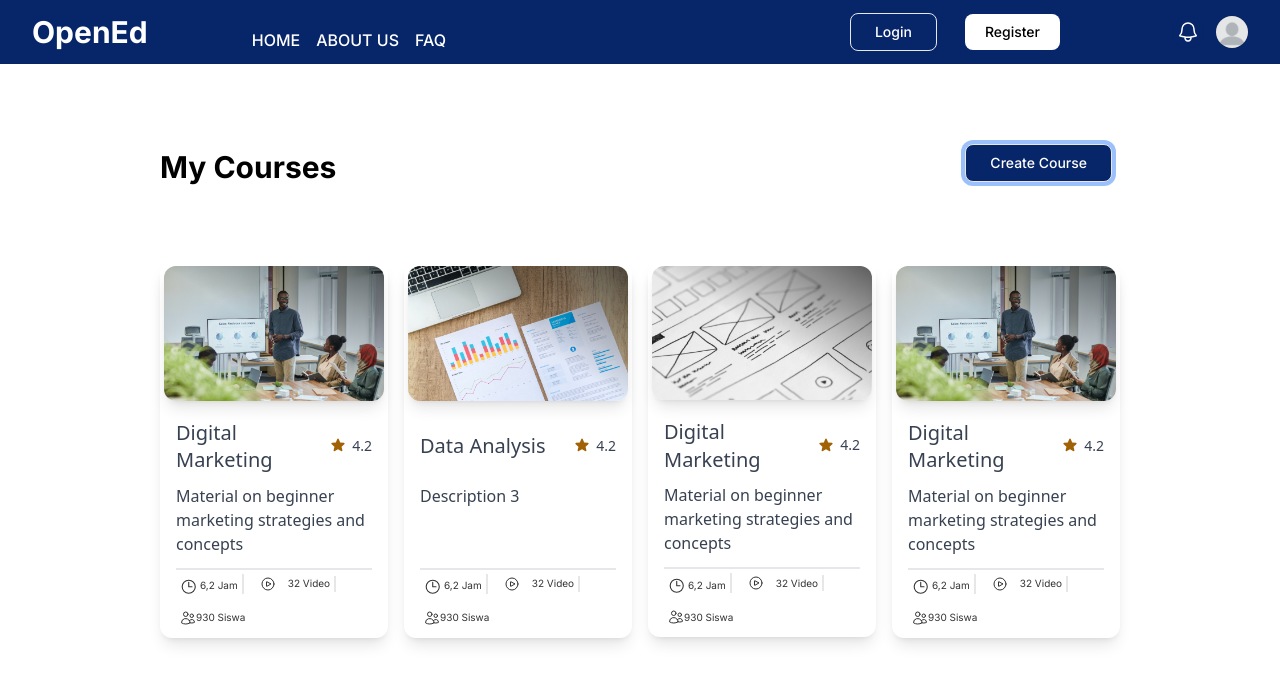
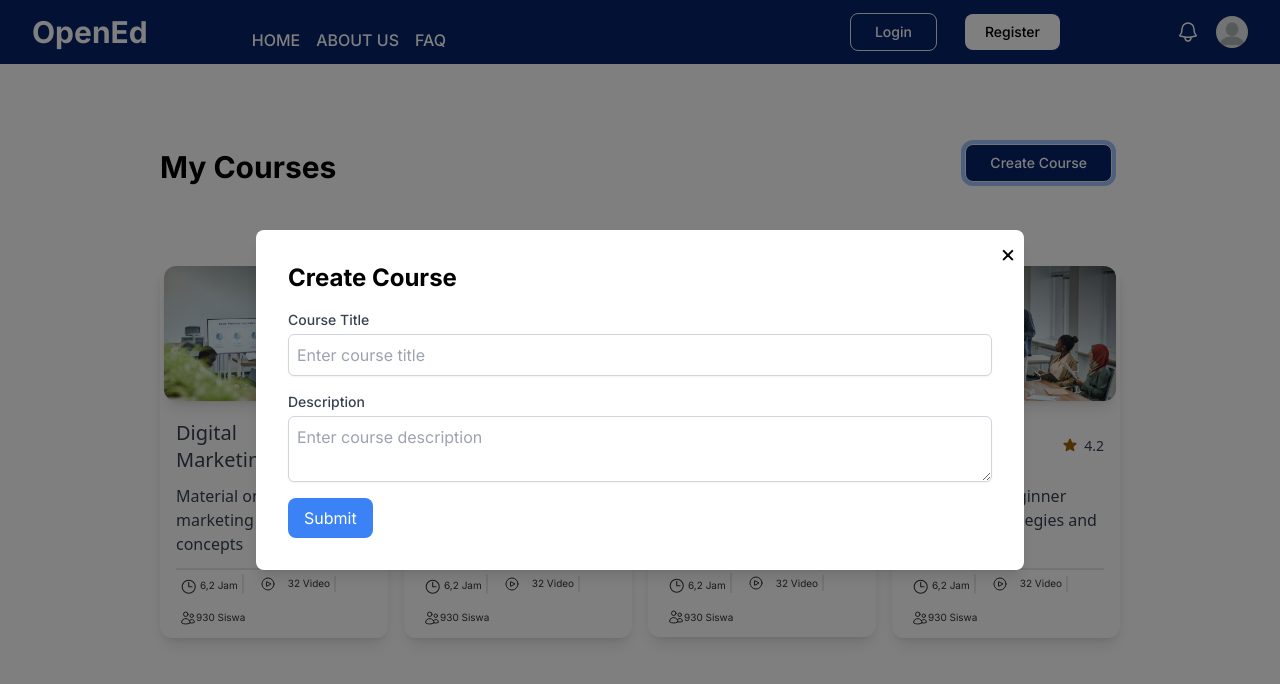
Before and after one commit to Xanvia/MOOC-IT-Center-UOP, a Next.js app in the folder frontend/: page /courses in a window 1280 px wide. Both pictures are taken after a click on the button "Create Course". Shown: the top 684 px of the page. Built offline with nearby package versions, Linux system fonts and the light colour scheme; no server answers.

Commit message:
add CreateCourseModal to course page

```diff
--- a/frontend/src/app/(public)/courses/page.tsx
+++ b/frontend/src/app/(public)/courses/page.tsx
@@ -1,28 +1,35 @@
 "use client";
 import SecondaryButton from "@/components/Buttons/SecondaryButton";
 import CourseCard from "@/components/Course/CourseCard/CourseCard";
-import React from "react";
+import React, { useState } from "react";
+import Modal from "@/components/CreateCourseModal/CreateCourseModal";
+import CreateCourseModal from "@/components/CreateCourseModal/CreateCourseModal";
 
 const course2 = "/images/course2.png";
 const course3 = "/images/course3.png";
 const course5 = "/images/course5.png";
 
 export default function Courses() {
+  const [isModalOpen, setIsModalOpen] = useState(false);
+
+  const toggleModal = () => {
+    setIsModalOpen(!isModalOpen);
+  };
+
   return (
     <>
       <div className="container mx-auto px-4 mt-20">
         <div className="mx-36 flex justify-between items-center mb-8">
           <h1 className="text-3xl font-bold">My Courses</h1>
-          <SecondaryButton onClick={() => {}} text="Create Course" />
+          <SecondaryButton onClick={toggleModal} text="Create Course" />
         </div>
 
-        <div className="grid grid-cols-1 py-10 ml-12 sm:grid-cols-2 xl:grid-cols-4 lg:grid-cols-3 justify-center items-center mx-10 sm:mx-36 lg:mx-36 gap-4  lg:gap-4 2xl:gap-10">
+        <div className="grid grid-cols-1 py-10 ml-12 sm:grid-cols-2 xl:grid-cols-4 lg:grid-cols-3 justify-center items-center mx-10 sm:mx-36 lg:mx-36 gap-4 lg:gap-4 2xl:gap-10">
           <CourseCard
             title="Digital Marketing"
             description="Material on beginner marketing strategies and concepts"
             image={course2}
           />
-
           <CourseCard
             title="Data Analysis"
             description="Description 3"
@@ -40,6 +47,34 @@ export default function Courses() {
           />
         </div>
       </div>
+
+      <CreateCourseModal isOpen={isModalOpen} onClose={toggleModal}>
+        <h2 className="text-2xl font-bold mb-4">Create Course</h2>
+        <form>
+          {/* Your form fields go here */}
+          <div className="mb-4">
+            <label className="block text-sm font-medium text-gray-700">Course Title</label>
+            <input
+              type="text"
+              className="mt-1 block w-full border border-gray-300 rounded-md shadow-sm p-2"
+              placeholder="Enter course title"
+            />
+          </div>
+          <div className="mb-4">
+            <label className="block text-sm font-medium text-gray-700">Description</label>
+            <textarea
+              className="mt-1 block w-full border border-gray-300 rounded-md shadow-sm p-2"
+              placeholder="Enter course description"
+            ></textarea>
+          </div>
+          <button
+            type="submit"
+            className="bg-blue-500 text-white px-4 py-2 rounded-lg"
+          >
+            Submit
+          </button>
+        </form>
+      </CreateCourseModal>
     </>
   );
 }
--- /dev/null
+++ b/frontend/src/components/CreateCourseModal/CreateCourseModal.tsx
@@ -0,0 +1,24 @@
+import React from 'react';
+
+interface ModalProps {
+  isOpen: boolean;
+  onClose: () => void;
+  children: React.ReactNode;
+}
+
+const CreateCourseModal: React.FC<ModalProps> = ({ isOpen, onClose, children }) => {
+  if (!isOpen) return null;
+
+  return (
+    <div className="fixed inset-0 bg-black bg-opacity-50 flex justify-center items-center" onClick={onClose}>
+      <div className="bg-white p-8 rounded-lg shadow-lg relative max-w-3xl w-full" onClick={(e) => e.stopPropagation()}>
+        <button className="absolute top-2 right-2 text-2xl" onClick={onClose}>
+          &times;
+        </button>
+        {children}
+      </div>
+    </div>
+  );
+};
+
+export default CreateCourseModal;
```
